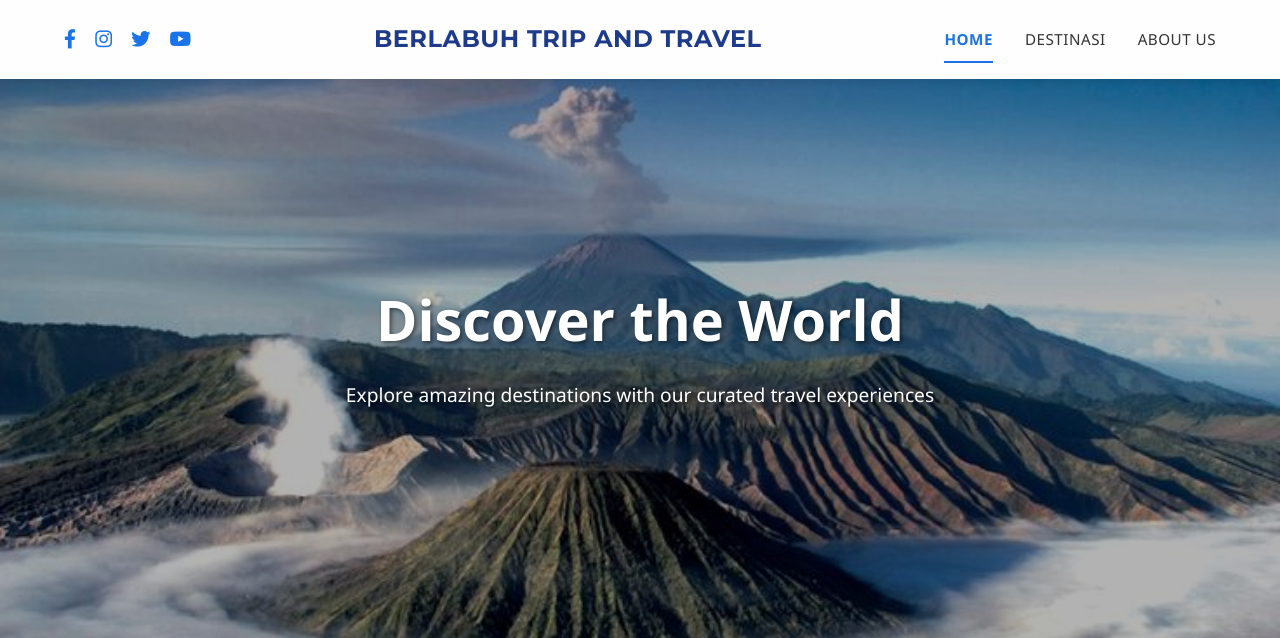
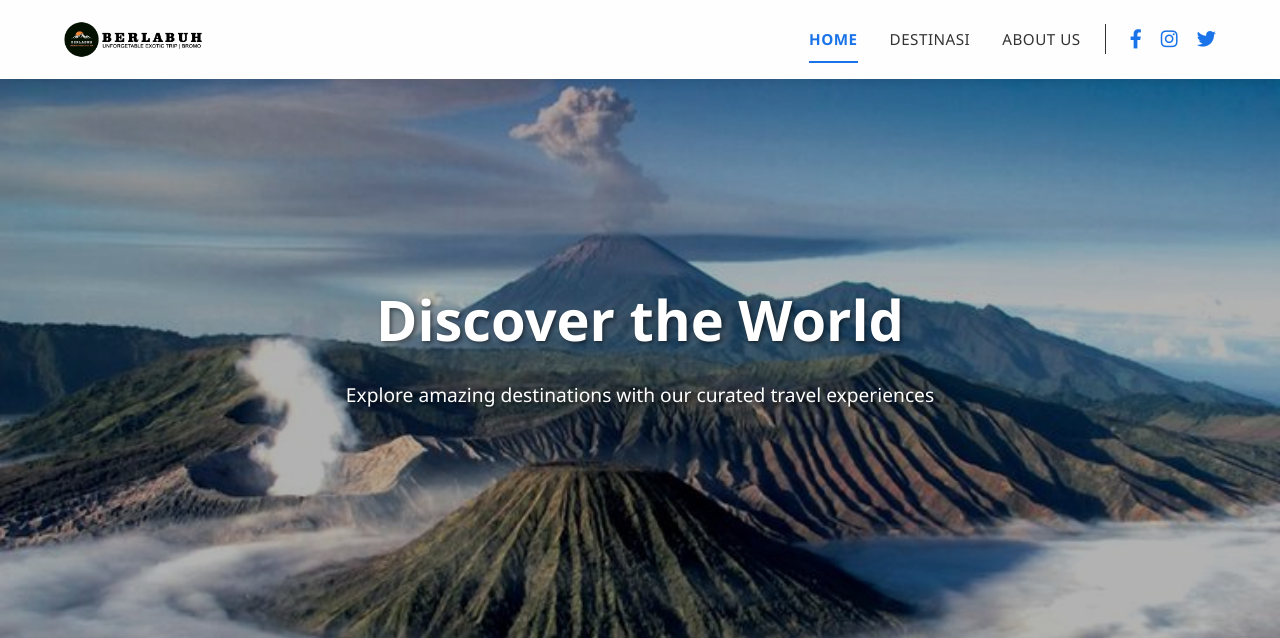
Before and after one commit to Abidjr93/TravelBerlabuh_Kelompok-2, a CodeIgniter app: page /TravelBerlabuh_Kelompok2/index.php/home/index in a window 1280 px wide. Shown: the top 638 px of the page. Run offline with CodeIgniter, Linux system fonts and the light colour scheme; data comes from the database, SQL or seed files in the repository; some libraries are stand-ins or nearby versions.

Commit message:
addinmobile

```diff
--- a/application/views/template/header.php
+++ b/application/views/template/header.php
@@ -17,20 +17,42 @@
 
 <body>
     <header class="header">
-        <div class="social-icons">
-            <a href="#" class="social-icon"><i class="fab fa-facebook-f"></i></a>
-            <a href="#" class="social-icon"><i class="fab fa-instagram"></i></a>
-            <a href="#" class="social-icon"><i class="fab fa-twitter"></i></a>
-            <a href="#" class="social-icon"><i class="fab fa-youtube"></i></a>
-        </div>
+        <img src="assets/images/LogoBerlabuhPanjang.png" class="logo-img">
 
-        <a href="<?= base_url() ?>" class="logo">Berlabuh Trip and Travel</a>
+        <nav class="navbar">
+            <div class="nav-content">
+                <div class="nav-menu desktop-menu">
+                    <a href="<?= base_url('home') ?>" class="nav-link <?= ($page_aktif == 'home') ? 'active' : '' ?>">Home</a>
+                    <a href="<?= base_url('Tours') ?>" class="nav-link <?= ($page_aktif == 'Tours') ? 'active' : '' ?>">Destinasi</a>
+                    <a href="<?= base_url('about') ?>" class="nav-link <?= ($page_aktif == 'about') ? 'active' : '' ?>">About Us</a>
+                </div>
 
-        <nav>
-            <div class="nav-menu">
-                <a href="<?= base_url('home') ?>" class="nav-link <?= ($page_aktif == 'home') ? 'active' : '' ?>">Home</a>
-                <a href="<?= base_url('Tours') ?>" class="nav-link <?= ($page_aktif == 'Tours') ? 'active' : '' ?>">Destinasi</a>
-                <a href="<?= base_url('about') ?>" class="nav-link <?= ($page_aktif == 'about') ? 'active' : '' ?>">About Us</a>
+                <div class="garis-vertical"></div>
+
+                <div class="social-icons">
+                    <a href="#" class="social-icon"><i class="fab fa-facebook-f"></i></a>
+                    <a href="https://www.instagram.com/berlabuh.malang/?hl=id" class="social-icon"><i class="fab fa-instagram"></i></a>
+                    <a href="#" class="social-icon"><i class="fab fa-twitter"></i></a>
+                </div>
+            </div>
+
+            <div class="hamburger" onclick="toggleMobileMenu()">
+                <i class="fas fa-bars"></i>
             </div>
         </nav>
+        <!-- Mobile Menu -->
+        <div class="mobile-menu" id="mobileMenu">
+            <a href="<?= base_url('home') ?>" class="nav-link">Home</a>
+            <a href="<?= base_url('Tours') ?>" class="nav-link">Destinasi</a>
+            <a href="<?= base_url('about') ?>" class="nav-link">About Us</a>
+        </div>
     </header>
+
+    <script>
+        function toggleMobileMenu() {
+            const menu = document.getElementById("mobileMenu");
+            menu.classList.toggle("show");
+        }
+    </script>
+
+</body>
--- a/assets/header.css
+++ b/assets/header.css
@@ -38,7 +38,7 @@ body {
 }
 
 .header.scrolled {
-    padding: 0.8rem 5%;
+    padding: 1.4rem 5%;
     background-color: rgba(255, 255, 255, 0.95);
 }
 
@@ -50,7 +50,7 @@ body {
 .social-icon {
     color: var(--primary-color);
     font-size: 1.2rem;
-    transition: all 0.3s ease;
+    transition: all 50s ease;
 }
 
 .social-icon:hover {
@@ -58,15 +58,25 @@ body {
     transform: translateY(-3px);
 }
 
-.logo {
-    font-family: 'Montserrat', sans-serif;
-    font-size: 1.5rem;
-    font-weight: 700;
-    color: var(--accent-color);
-    text-decoration: none;
-    letter-spacing: 0.5px;
-    text-transform: uppercase;
+.logo-img {
+    max-width: 12%;
+    max-height: 12%;
+    height: auto;
 }
+
+.navbar {
+    display: flex;
+    justify-content: space-between;
+    align-items: center;
+}
+
+.nav-content {
+    display: flex;
+    align-items: center;
+    gap: 1.5rem; /* memberi jarak antar elemen */
+}
+
+
 
 .nav-menu {
     display: flex;
@@ -105,4 +115,63 @@ body {
     border-radius: 0;
 }
 
-/* Kode CSS lainnya */
+.garis-vertical {
+    border-left: 1px solid #333;
+    height: 30px;
+}
+
+.hamburger {
+    display: none;
+    margin-left: 10px;
+    font-size: 1.5rem;
+    color: var(--primary-color);
+    cursor: pointer;
+}
+
+.mobile-menu {
+    display: none;
+    position: absolute;
+    top: 70px;
+    right: 5%;
+    background-color: var(--primary-color);
+    padding: 1rem;
+    border-radius: 8px;
+    flex-direction: column;
+    gap: 1rem;
+    z-index: 999;
+}
+
+.mobile-menu a {
+    color: white;
+    text-decoration: none;
+    font-weight: 500;
+    text-transform: uppercase;
+    font-size: 0.9rem;
+}
+
+.mobile-menu.show {
+    display: flex;
+}
+
+/* Responsive */
+@media (max-width: 768px) {
+    .desktop-menu {
+        display: none;
+    }
+
+    .garis-vertical {
+        display: none;
+    }
+
+    .hamburger {
+        display: block;
+    }
+
+    .logo-img {
+        max-width: 23%;
+    }
+
+    .header{
+        width: 100%;
+    }
+}
```
Also changed, not shown: assets/about.css (line endings or trailing spaces), assets/images/LogoBerlabuhPanjang.png (added).
